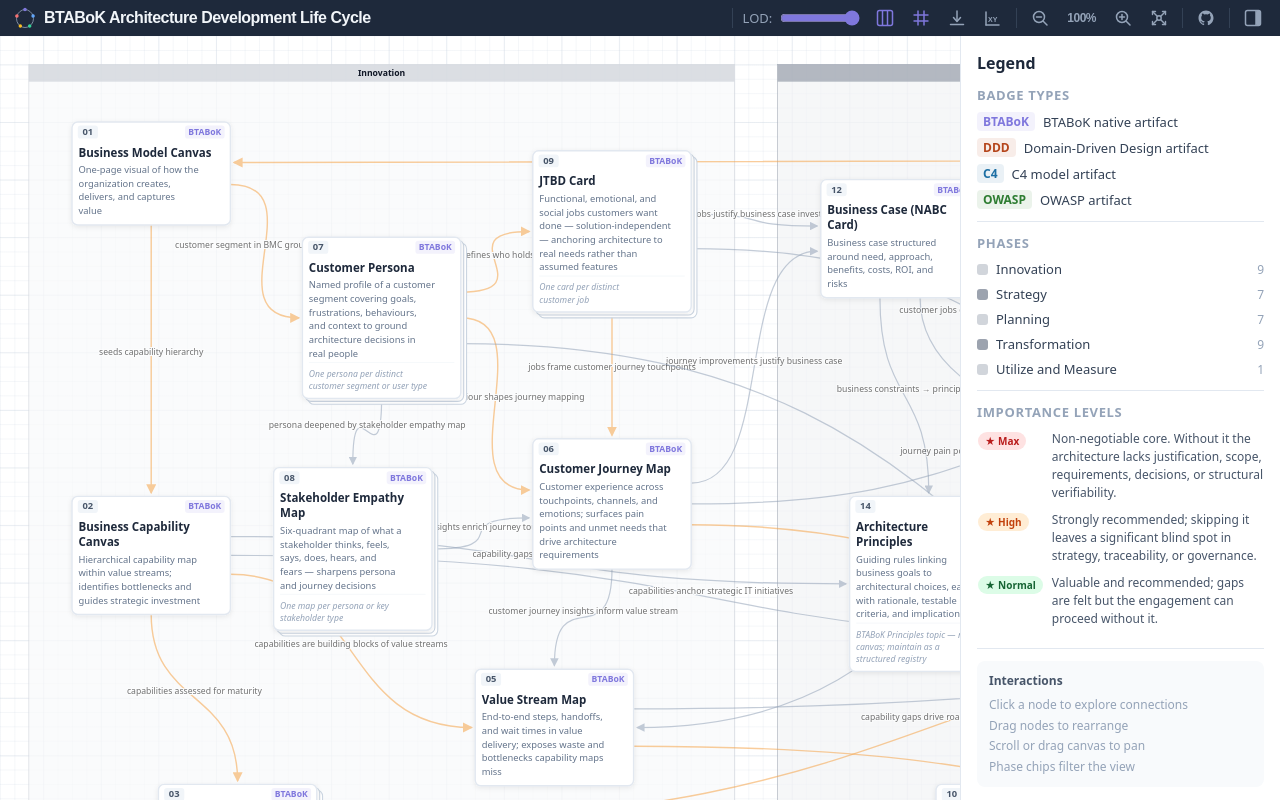
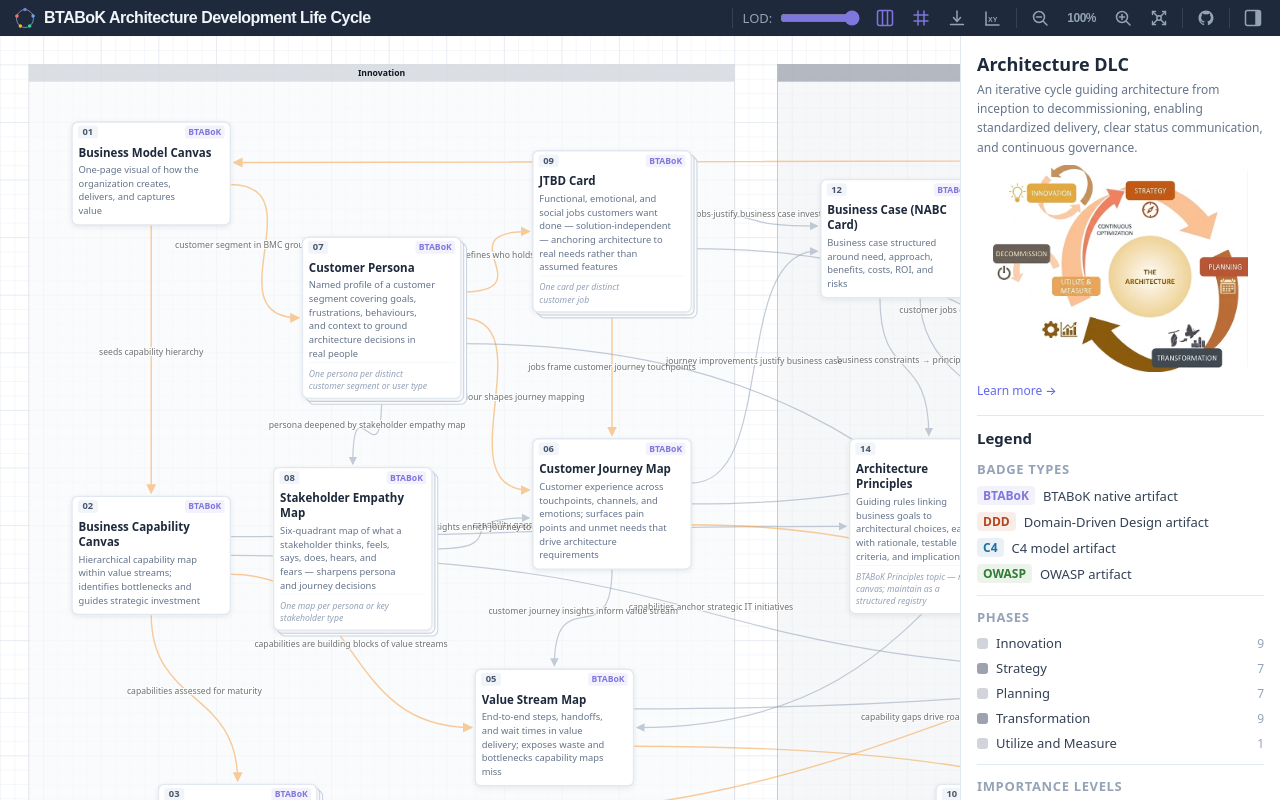
Before and after one commit to hza/btabok-adlc, a React (Vite) app: page / in a window 1280 px wide. Built offline with nearby package versions, Linux system fonts and the light colour scheme.

Commit message:
Refactor code structure for improved readability and maintainability

```diff
--- a/index.html
+++ b/index.html
@@ -24,7 +24,7 @@
     <meta name="twitter:card" content="summary_large_image" />
     <meta name="twitter:title" content="BTABoK ADLC — Architecture Delivery Life Cycle" />
     <meta name="twitter:description" content="BTABoK Architecture Delivery Life Cycle interactive reference — explore phases, competencies, and deliverables of the IT-CMF architecture practice." />
-    <meta name="twitter:image" content="https://hza.github.io/btabok-adlc/og-image.png" />
+    <meta name="twitter:image" content="https://hza.github.io/btabook-adlc/og-image.png" />
   </head>
   <body>
     <div id="root"></div>
--- a/src/components/Sidebar.tsx
+++ b/src/components/Sidebar.tsx
@@ -1,4 +1,5 @@
 import React from 'react';
+import adlcImg from '../../public/adlc.jpg';
 import {
   badgeColor, BADGE_COLORS, BADGE_TYPES,
   PHASE_STYLES, PHASES, PHASE_LABEL,
@@ -181,8 +182,30 @@ export const PhasePanel = React.memo(function PhasePanel({ phase, onClose }: Pha
 
 export const LegendPanel = React.memo(function LegendPanel() {
   return (
-    <div style={{ padding: 16 }}>
-      <div style={{ fontWeight: 700, fontSize: 16, color: '#1E293B', marginBottom: 12 }}>Legend</div>
+    <div>
+
+      <div style={{ padding: 16 }}>
+
+        <div style={{ marginBottom: 16 }}>
+          <div style={{ fontWeight: 700, fontSize: 18, color: '#1E293B', marginBottom: 4 }}>
+            Architecture DLC
+          </div>
+          <div style={{ fontSize: 12, color: '#64748B', lineHeight: 1.6, marginBottom: 8 }}>
+            An iterative cycle guiding architecture from inception to decommissioning, enabling standardized delivery, clear status communication, and continuous governance.
+          </div>
+          <div style={{ padding: '0 16px 8px' }}>
+            <img src={adlcImg} alt="ADLC" style={{ width: '100%', display: 'block', borderRadius: 8 }} />
+          </div>
+          <a href="https://iasa-global.github.io/btabok/architecture_lifecycle.html"
+            target="_blank" rel="noreferrer"
+            style={{ fontSize: 12, color: '#6366F1', textDecoration: 'none', fontWeight: 500 }}>
+            Learn more →
+          </a>
+        </div>
+
+      <Hr/>
+
+      <div style={{ fontWeight: 700, fontSize: 15, color: '#1E293B', marginBottom: 12 }}>Legend</div>
 
       <SectionLabel>Badge types</SectionLabel>
           {BADGE_TYPES.map(({ badge, color, description }) => (
@@ -242,6 +265,7 @@ export const LegendPanel = React.memo(function LegendPanel() {
             Scroll or drag canvas to pan<br/>
             Phase chips filter the view
           </div>
+      </div>
     </div>
   );
 });
--- a/src/positions.ts
+++ b/src/positions.ts
@@ -12,7 +12,7 @@ export const NODE_POSITIONS: Record<string, { x: number; y: number }> = {
   n04: { x:1920, y:1080 },
   n05: { x:1400, y:160 },
   n23: { x:2040, y:400 },
-  n06: { x:1440, y:600 },
+  n06: { x:1440, y:520 },
   n30: { x:1920, y:720 },
   n07: { x:2440, y:680 },
   n08: { x:2800, y:840 },
@@ -26,7 +26,7 @@ export const NODE_POSITIONS: Record<string, { x: number; y: number }> = {
   n15: { x:3960, y:560 },
   n16: { x:4200, y:320 },
   n28: { x:4800, y:520 },
-  n17: { x:4400, y:640 },
+  n17: { x:4400, y:600 },
   n18: { x:4800, y:1160 },
   n29: { x:3680, y:960 },
   n20: { x:4520, y:960 },
```
Also changed, not shown: public/adlc.jpg (added).
